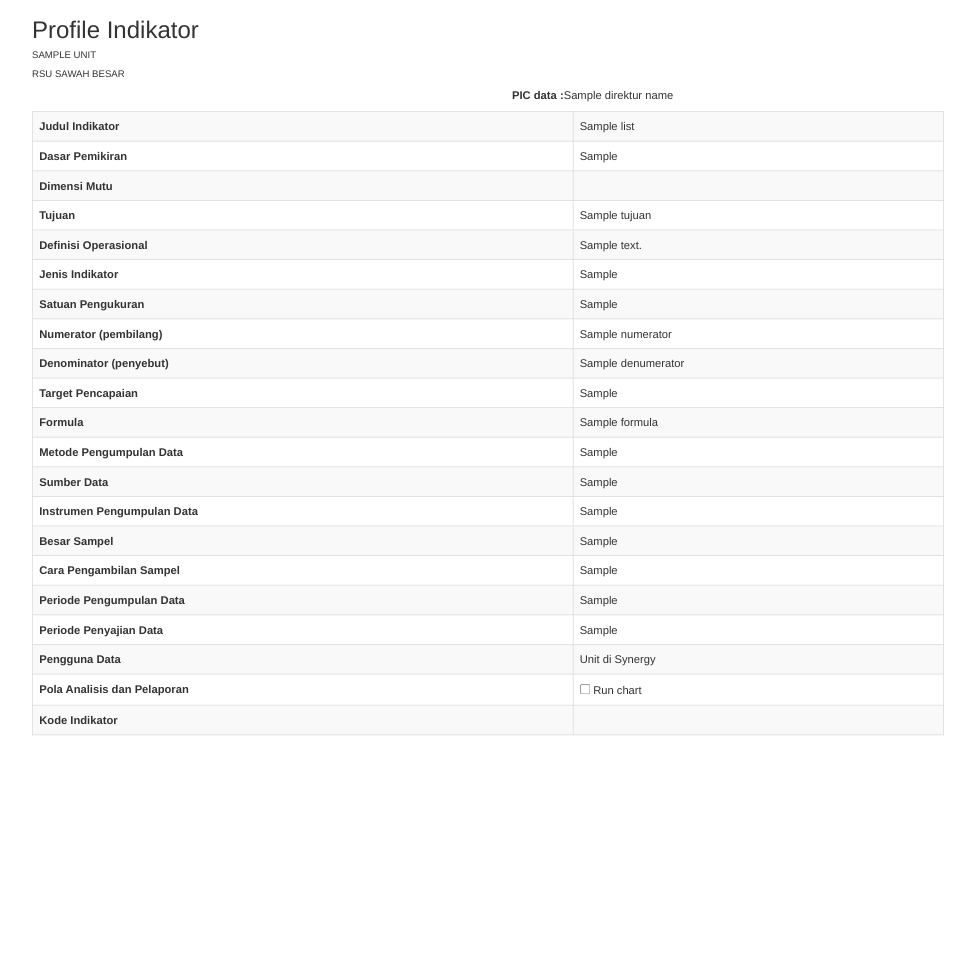
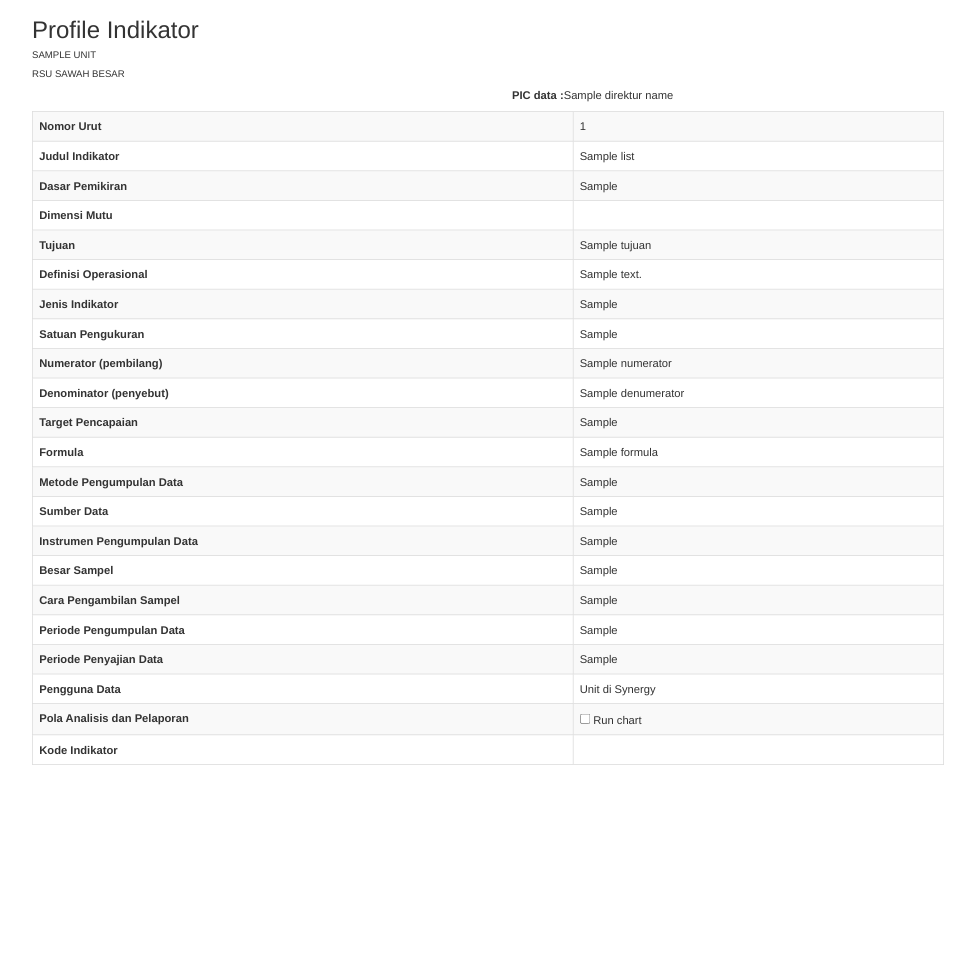
Before and after one commit to sopian27/synergy-report, a CodeIgniter app: the page made by application/views/profile_indikator.php in a window 1280 px wide. Shown: the whole page, without its empty margins (24-999 px from the left). Before the commit the page ends 735 px from the top, so only its background shows below. Run offline with CodeIgniter, Linux system fonts and the light colour scheme; the template is opened without the code that fills it: most values are stand-ins (such as "Sample title", 1, 10 or a date in 2020).

Commit message:
add noUrut

```diff
--- a/application/views/profile_indikator.php
+++ b/application/views/profile_indikator.php
@@ -44,6 +44,10 @@
         </div>
         <table class="table table-striped table-bordered">
             <?php  foreach($list as $obj => $value){ ?>
+            <tr>
+                <th>Nomor Urut</th>
+                <td><?=$value->ID?></td>
+            </tr>
             <tr>
                 <th>Judul Indikator</th>
                 <td><?=$value->JUDUL_INDIKATOR?></td>
```
